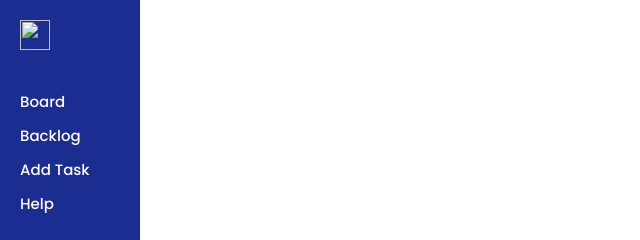
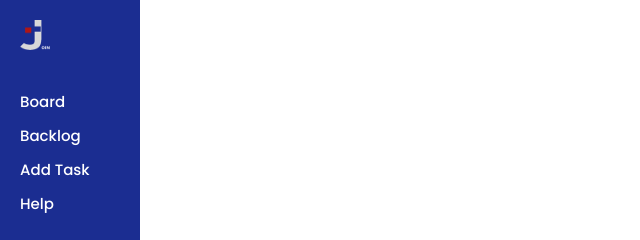
Before and after one commit to Jacques1988/Join, a plain HTML site: page sidebar.html in a window 1280 px wide. Shown: the top 240 px of the page, 0-640 px from the left. Drawn offline with Linux system fonts and the light colour scheme.

Commit message:
update Logo

```diff
--- a/sidebar.html
+++ b/sidebar.html
@@ -23,7 +23,7 @@
 
             <div class="sidebar-menu">
                 <div class="sidebar-logo">
-                    <img src="img/be7d8fe6-38ea-44e5-a8d0-9fcffd8c07a3.png">
+                    <img src="./img/joinlogo.PNG">
 
                 </div>
 
```
